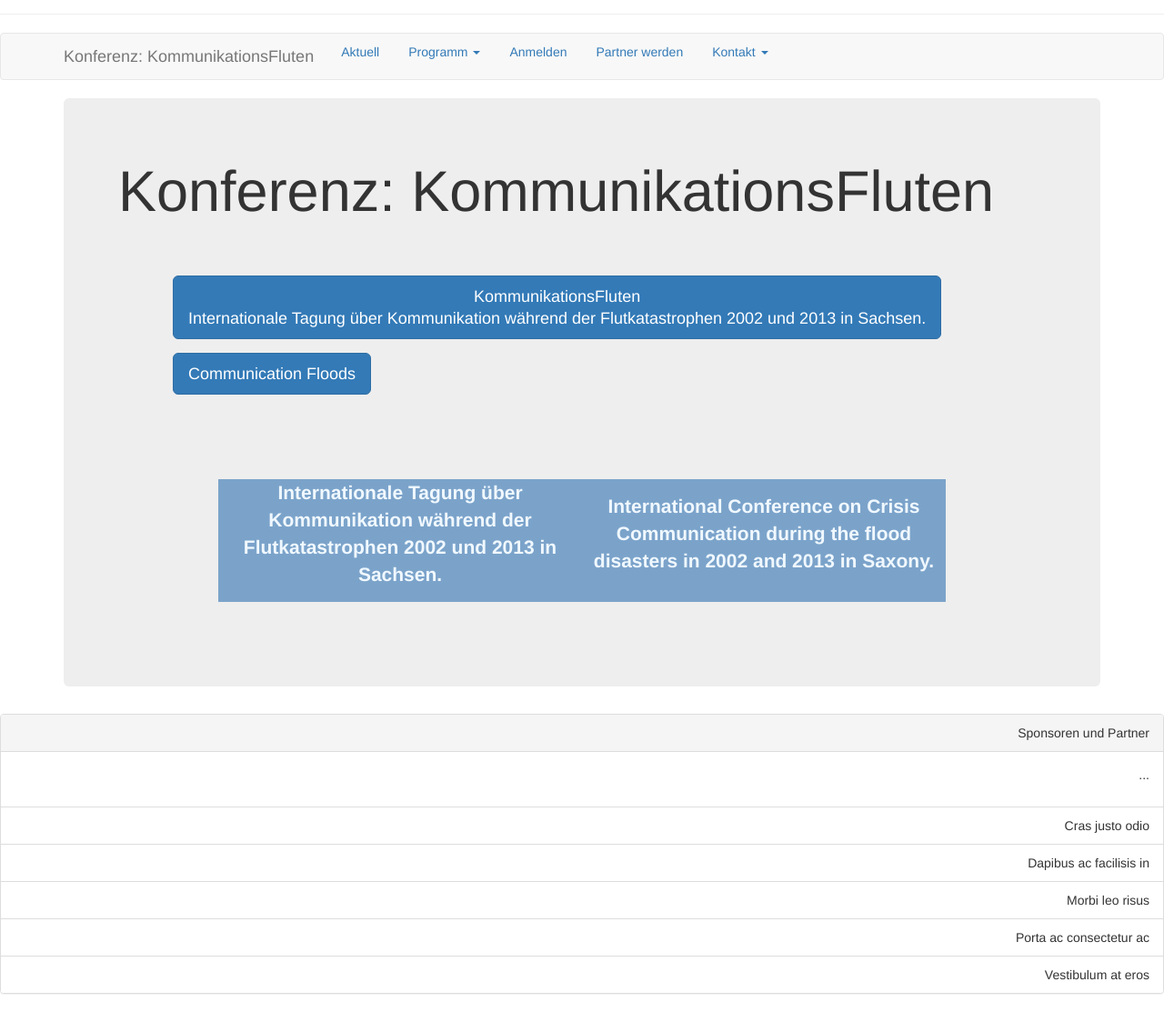
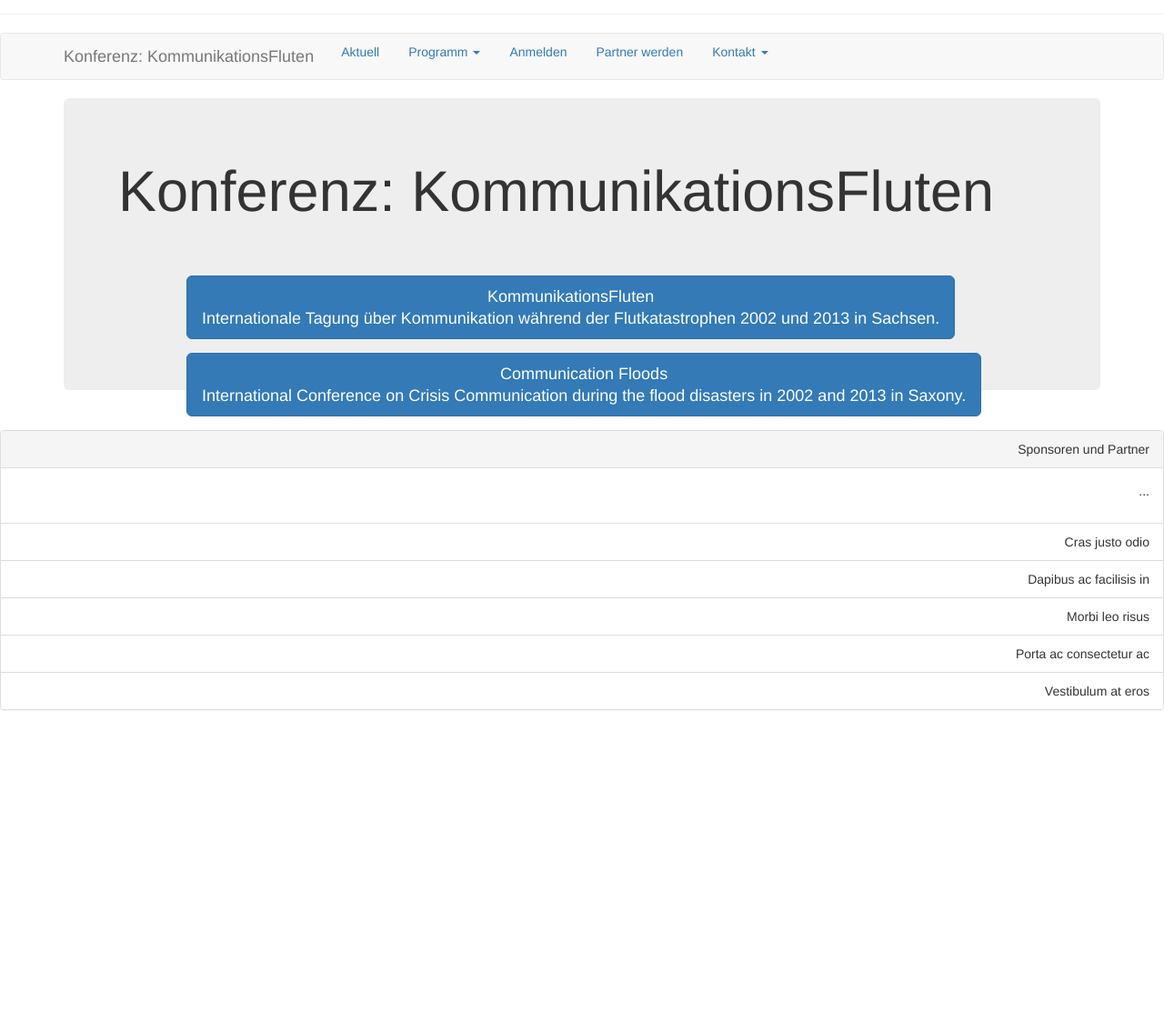
Before and after one commit to susedev/test, a Jekyll site: the page built from index.html, in a window 1280 px wide, cut to the strip 192-1305 px from the top of the page. Shown: the whole strip at 91% size. Built offline with Jekyll 4.4.1, drawn with Linux system fonts in a browser that asks for light colours; after the commit the page ends 993 px from its top, so only the background shows below that.

Commit message:
Edit from JekyllCMS

```diff
--- a/index.html
+++ b/index.html
@@ -3,23 +3,11 @@ layout: home
 title: Home
 ---
 <div class="jumbotron">
+<div class="col-lg-6">
 <p><a class="btn btn-primary btn-lg" href="http://eijc.github.io/data/konferenz-kommunikationsfluten.html" role="button">KommunikationsFluten<br />
 Internationale Tagung &uuml;ber Kommunikation w&auml;hrend der Flutkatastrophen 2002 und 2013 in Sachsen.</a></p>
 
-<p><a class="btn btn-primary btn-lg" href="http://eijc.github.io/data/conference-communication-floods.html" role="button">Communication Floods</a></p>
+<p><a class="btn btn-primary btn-lg" href="http://eijc.github.io/data/conference-communication-floods.html" role="button">Communication Floods<br />
+International Conference on Crisis Communication during the flood disasters in 2002 and 2013 in Saxony.</a></p>
 </div>
-
-<table align="center" border="0" cellpadding="20" cellspacing="0" style="width: 800px;">
-	<tbody>
-		<tr>
-			<td style="background-color: rgb(123, 163, 202); border-color: rgb(255, 255, 255); text-align: center; vertical-align: middle; width: 400px;">
-			<p><a href="http://eijc.github.io/data/konferenz-kommunikationsfluten.html"><span style="color:#F0F8FF;"><strong>Internationale Tagung &uuml;ber Kommunikation w&auml;hrend der Flutkatastrophen 2002 und 2013 in Sachsen.</strong></span></a></p>
-			</td>
-			<td style="background-color: rgb(123, 163, 202); text-align: center; vertical-align: middle; width: 400px; border-color: rgb(255, 255, 255);">
-			<p><a href="http://eijc.github.io/data/conference-communication-floods.html"><span style="color:#F0F8FF;"><strong>International Conference on Crisis Communication during the flood disasters in 2002 and 2013 in Saxony.</strong></span></a></p>
-			</td>
-		</tr>
-	</tbody>
-</table>
-
-<p>&nbsp;</p>
+</div>
```
